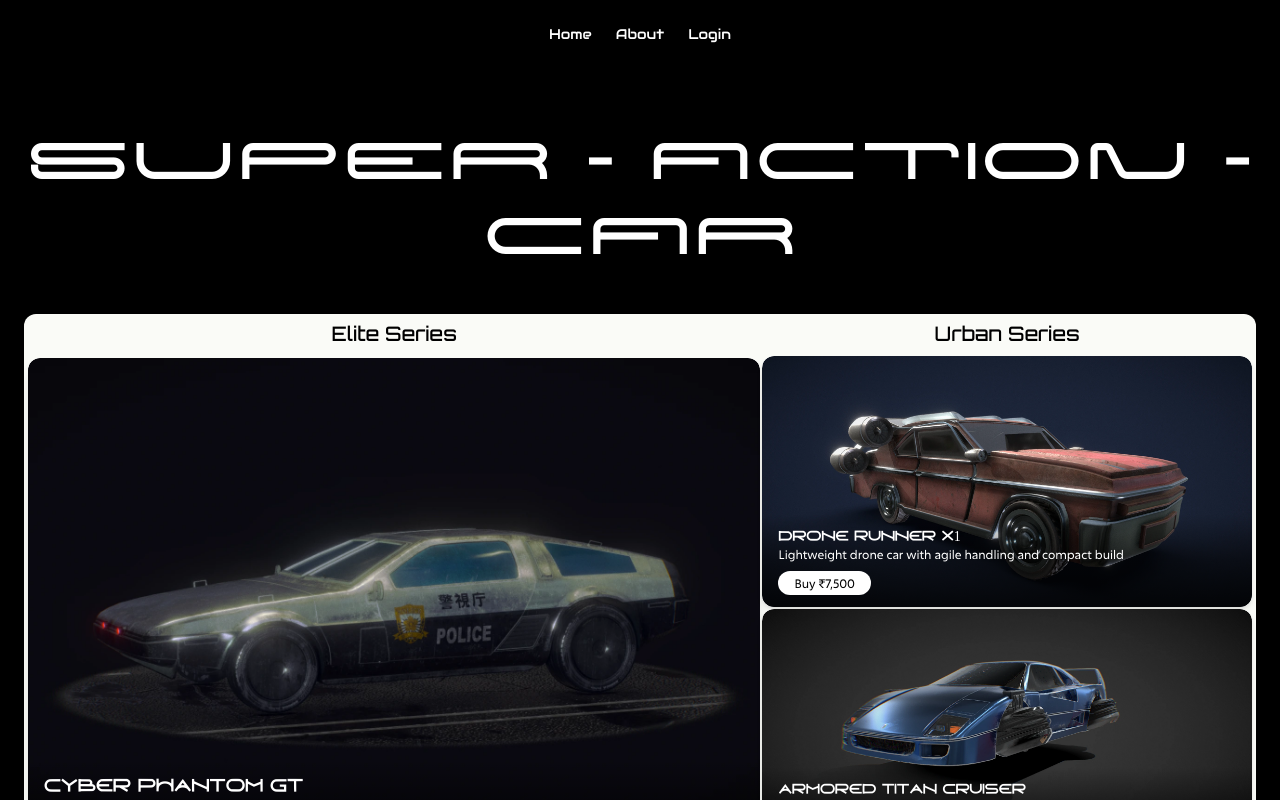
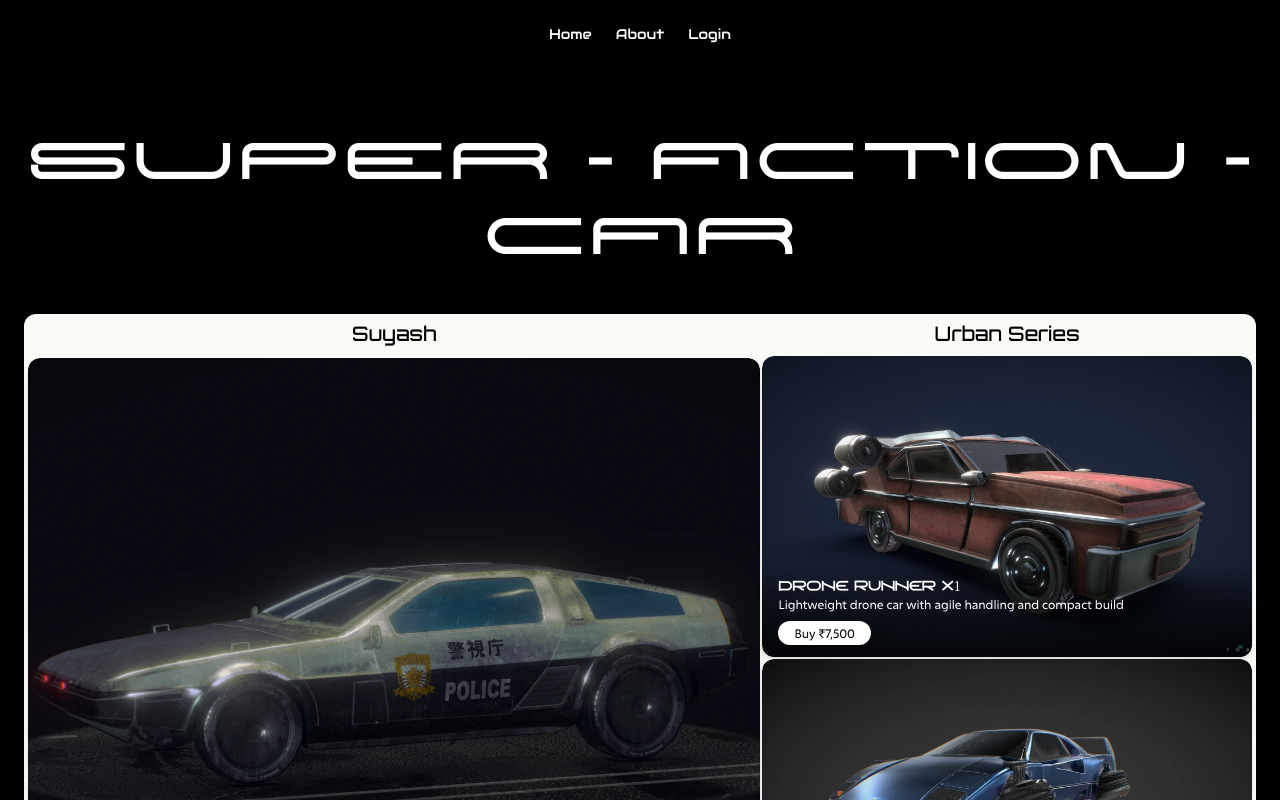
Before and after one commit to Suyash1354/FractureStore-Hackethon-, a React (Vite) app: page /category1 in a window 1280 px wide. Shown: the top 800 px of the page. Built offline with nearby package versions, Linux system fonts and the light colour scheme.

Commit message:
testing res

```diff
--- a/src/pages/Category1.jsx
+++ b/src/pages/Category1.jsx
@@ -46,11 +46,11 @@ const Category1 = () => {
       </h1>
 
       {/* First Section */}
-      <div className="w-full h-[calc(100vh-250px)] px-1 pb-1 pt-2 bg-[#FAFBF7] text-black rounded-xl flex flex-col lg:flex-row gap-0.5">
+      <div className="w-full h-[calc(100vh-150px)] px-1 pb-1 pt-2 bg-[#FAFBF7] text-black rounded-xl flex flex-col lg:flex-row gap-0.5">
         {/* LEFT COLUMN - Elite Series */}
         <div className="w-full lg:flex-1 flex flex-col min-h-0 h-full">
           <h2 className="text-center text-xl font-[orbitron-bold] mb-2">
-            Elite Series
+            Suyash
           </h2>
           <ProductCard
             image={Cars[0]}
```
